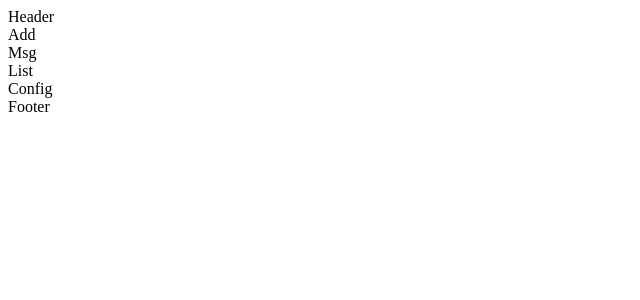
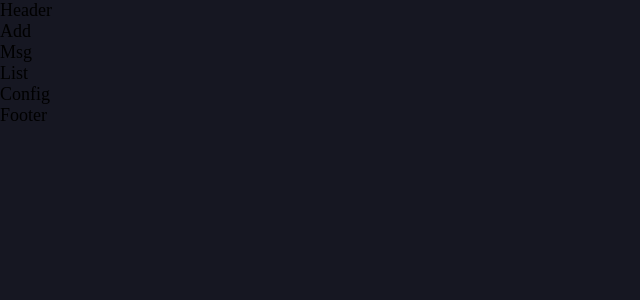
Before and after one commit to gregisb/PomoTasks, a React app: page / in a window 1280 px wide. Shown: the top 300 px of the page, without its empty margins (0-640 px from the left). Built offline with nearby package versions, Linux system fonts and the light colour scheme; no server answers; the database is empty.

Commit message:
setting general css usage

```diff
--- /dev/null
+++ b/src/_colors.scss
@@ -0,0 +1,18 @@
+// Primary
+$brightBlue: hsl(220, 98%, 61%);
+$checkBackground: #0074d9;
+
+// Light Theme
+$veryLightGray: hsl(0, 0%, 98%);
+$veryLightGrayishBlue: hsl(236, 33%, 92%);
+$lightGrayishBlue: hsl(233, 11%, 84%);
+$darkGrayishBlue: hsl(236, 9%, 61%);
+$veryDarkGrayishBlue: hsl(235, 19%, 35%);
+// Dark Theme
+$veryDarkBlue: hsl(235, 21%, 11%);
+$veryDarkDesaturatedBlue: hsl(235, 24%, 19%);
+$lightGrayishBlue: hsl(234, 39%, 85%);
+$lightGrayishBlue_Hover: hsl(236, 33%, 92%);
+$darkGrayishBlue: hsl(234, 11%, 52%);
+$veryDarkGrayishBlue: hsl(233, 14%, 35%);
+$veryDarkGrayishBlueDarker: hsl(237, 14%, 26%);
--- /dev/null
+++ b/src/_fonts.scss
@@ -0,0 +1,3 @@
+@import url('https://fonts.googleapis.com/css2?family=Josefin+Sans:wght@400;600&display=swap');
+
+// font-family: 'Josefin Sans', sans-serif;
--- /dev/null
+++ b/src/general.scss
@@ -0,0 +1,11 @@
+@use './colors' as color;
+
+html, body {
+    margin: 0;
+    padding: 0;
+    box-sizing: border-box;
+    background-color: color.$veryDarkBlue;
+    font-size: 18px;
+    min-height: 100vh;
+    transition: 1s ease
+}
--- a/src/index.scss
+++ b/src/index.scss
@@ -0,0 +1,2 @@
+@forward './fonts';
+@forward './general';
```
